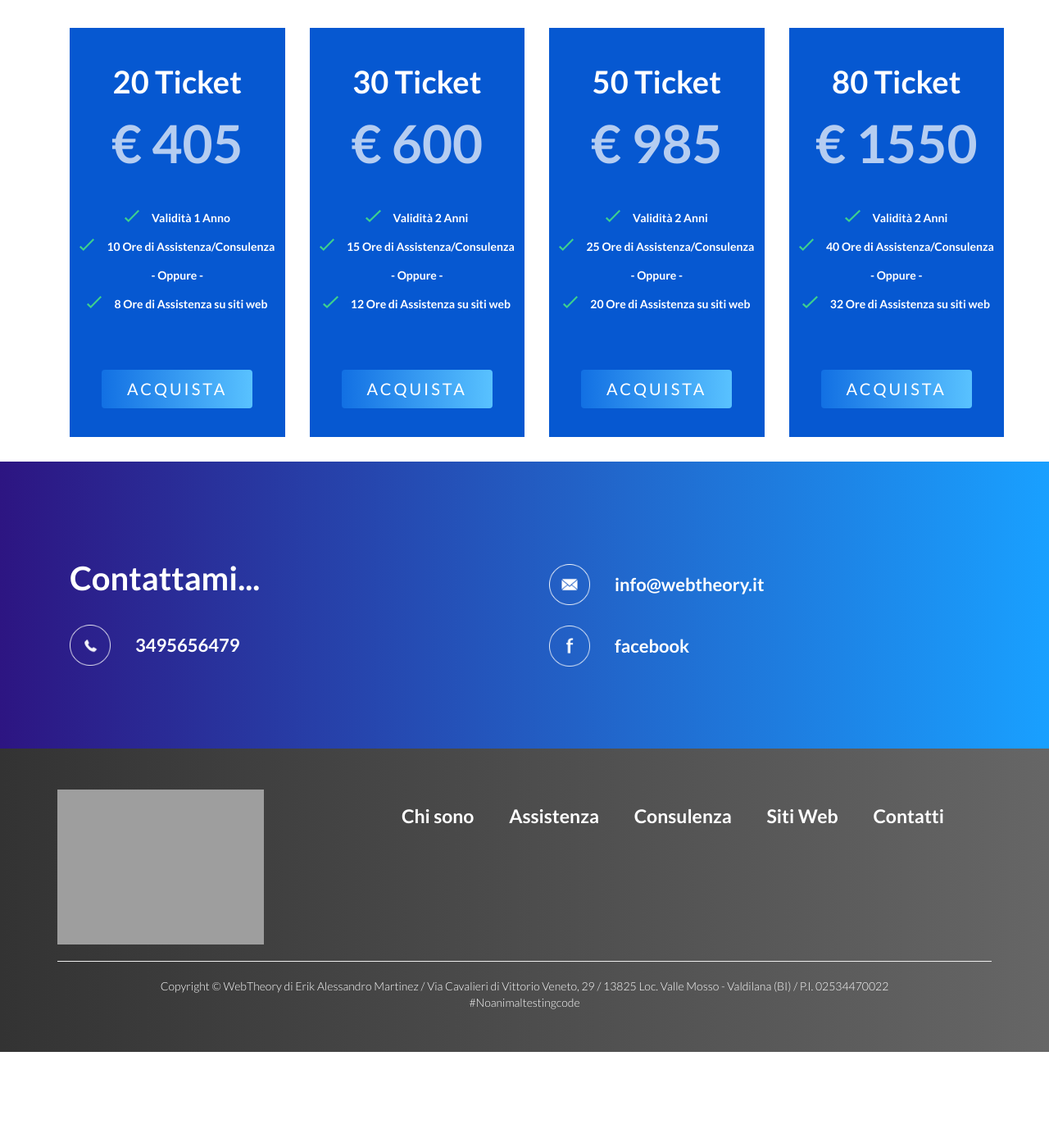
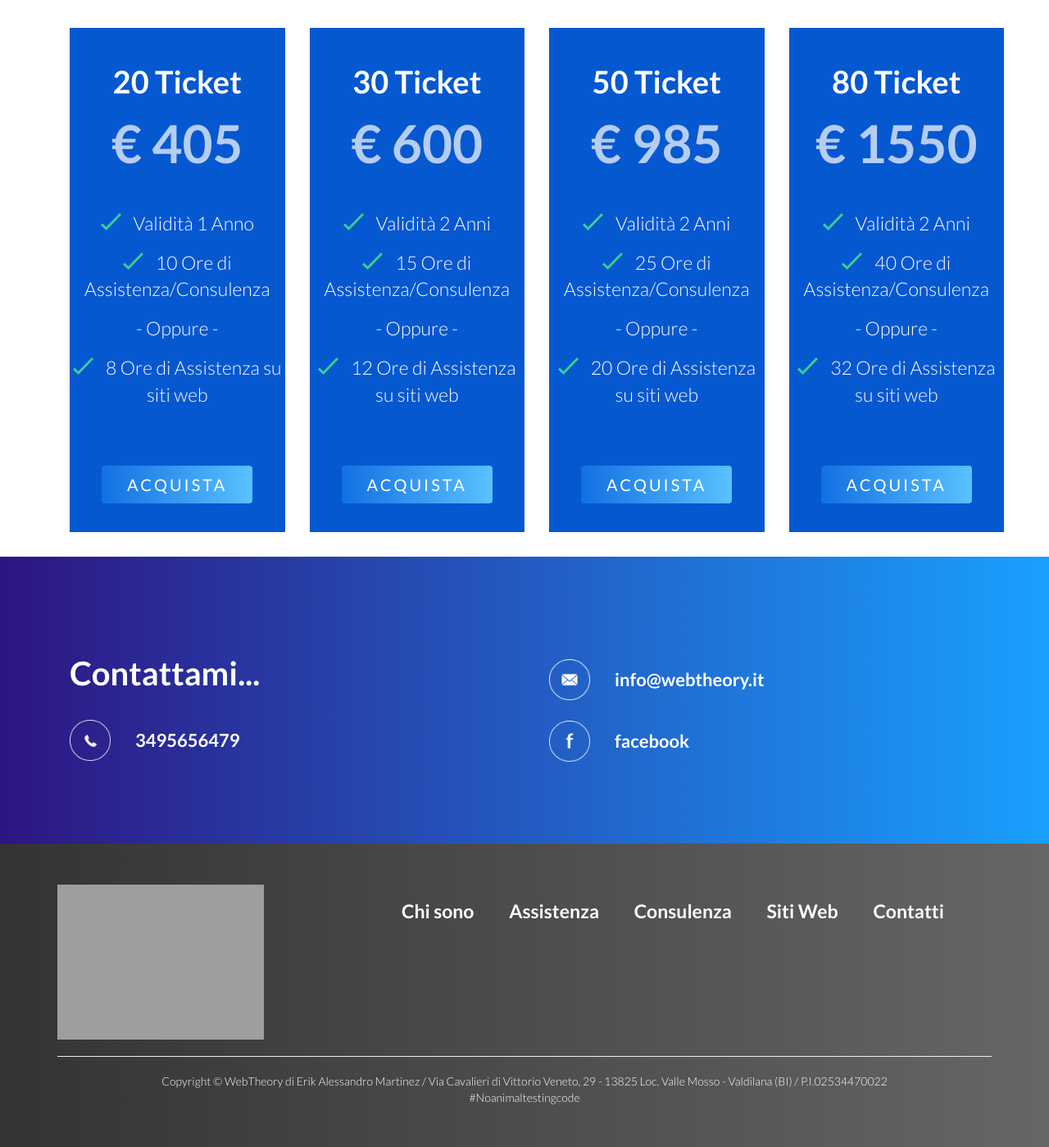
Before and after one commit to AssemblyWeb/WebTheory2019, a PHP site: page /consulenza.php in a window 1280 px wide. Shown: the part 1062-2461 px from the top of the page at 82% size. Before the commit the page ends 2345 px from the top, so only its background shows below. Run offline with PHP 8.4, Linux system fonts and the light colour scheme; grey boxes are pictures that could not be loaded.

Commit message:
Responsive tablet e iPhone 5

```diff
--- a/includes/structures/footer.php
+++ b/includes/structures/footer.php
@@ -36,7 +36,7 @@
 
             </div>
             	<hr>
-				<p class="copyright text-muted small">Copyright &copy; WebTheory di Erik Alessandro Martinez / Via Cavalieri di Vittorio Veneto, 29 / 13825 Loc. Valle Mosso - Valdilana (BI) / P.I. 02534470022<br> #Noanimaltestingcode </p>
+				<p class="copyright text-muted small">Copyright &copy; WebTheory di Erik Alessandro Martinez / Via Cavalieri di Vittorio Veneto, 29 - 13825 Loc. Valle Mosso - Valdilana (BI) / P.I.02534470022<br> #Noanimaltestingcode </p>
 
         </div>
     </footer>
--- a/scss/consulenza.scss
+++ b/scss/consulenza.scss
@@ -33,7 +33,6 @@
     position: relative;
     padding-top: 35px;
 
-    @include transition();
 	.price_head{
 		text-align: center;
 		background: $price-blue;
@@ -56,12 +55,14 @@
 
 		ul{
 			li{
+				font-size: 23px;
+				font-weight: 300;
 				margin-bottom: 15px;
 			}
 		}
 	}
 	.baffo {
-		width: 7%;
+		width: 25px;
     vertical-align: baseline;
     margin-right: 15px;
 	}
```
Also changed, not shown: css/stylish-portfolio.css.
